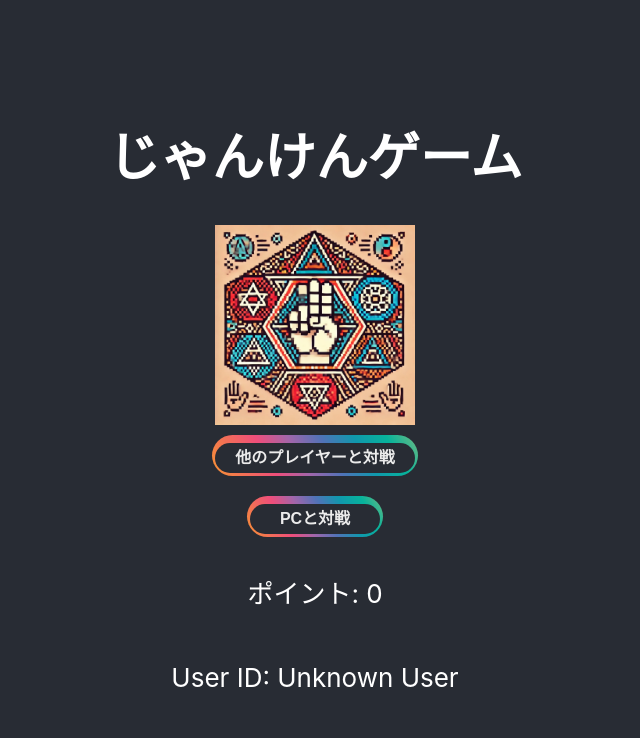
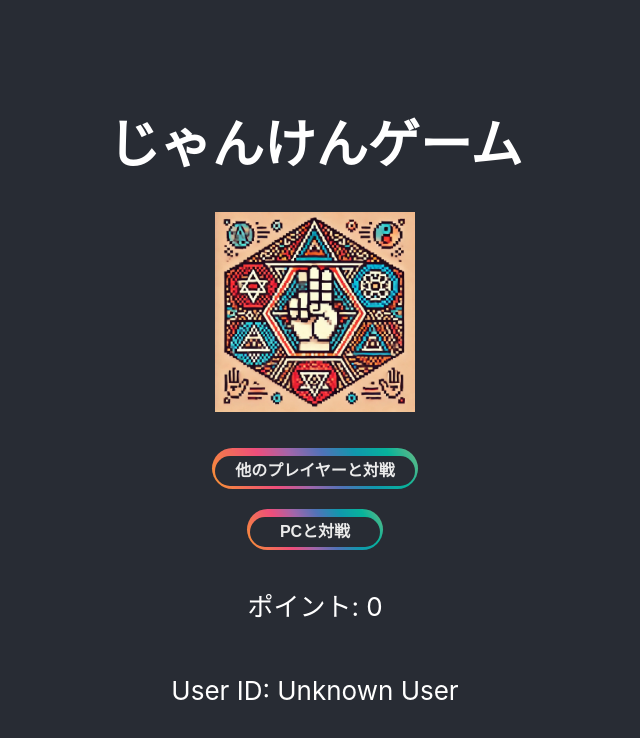
Before and after one commit to miki710/janken-game, a React (Create React App) app: page / in a window 1280 px wide. Shown: the top 738 px of the page, without its empty margins (325-965 px from the left). Built offline with nearby package versions, Linux system fonts and the light colour scheme; no server answers.

Commit message:
cssを画像の幅に合わせて調整

```diff
--- a/src/App.css
+++ b/src/App.css
@@ -225,7 +225,7 @@
   position:relative;
   overflow:hidden;
   width: 200px; /* 親要素の幅を画像の幅に合わせる */
-  height: 200px; /* 親要素の高さを画像の高さに合わせる */
+  height: auto; /* 親要素の高さを画像の高さに合わせる */
   }
 
   .reflection:after {
```
